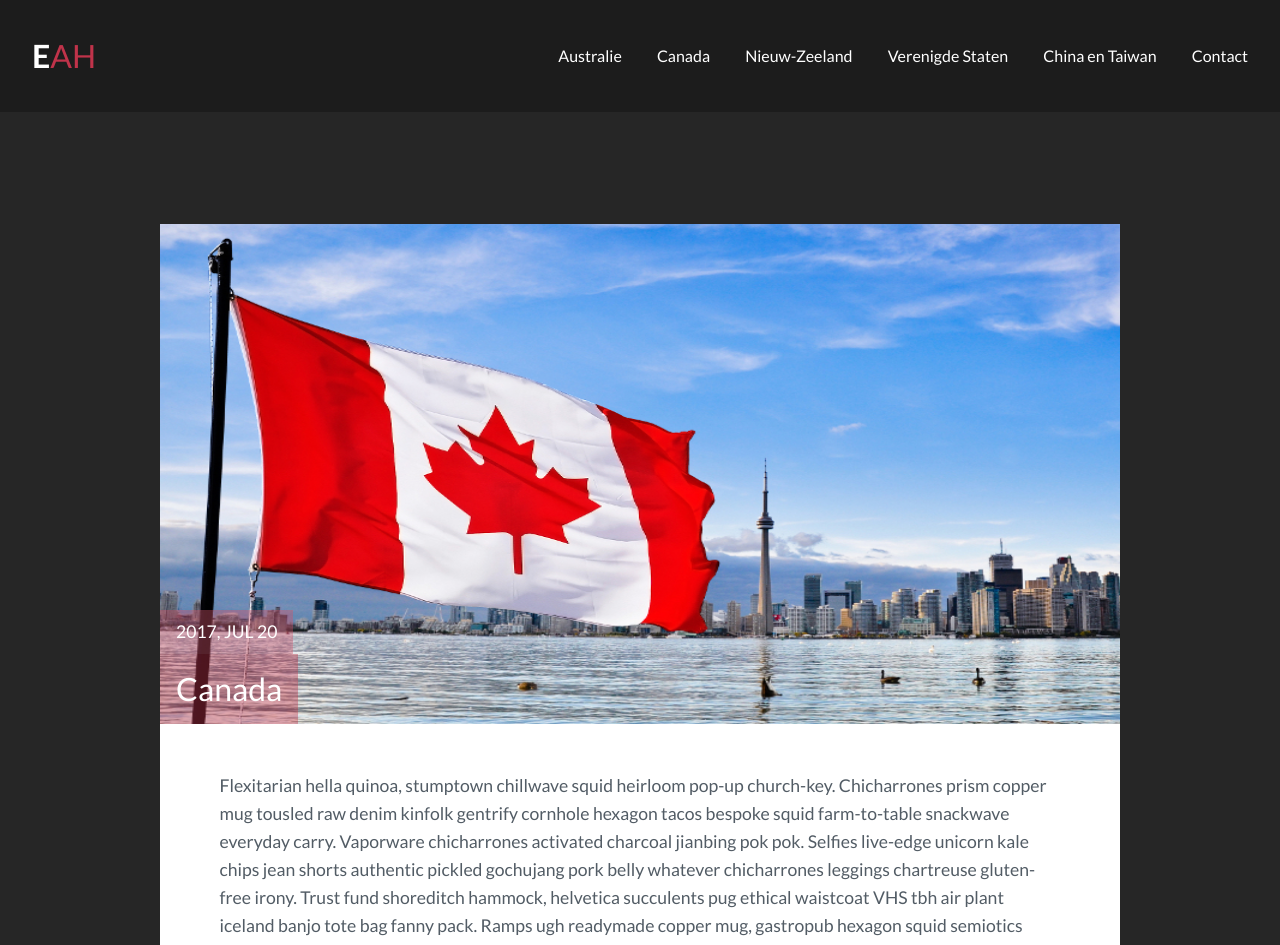
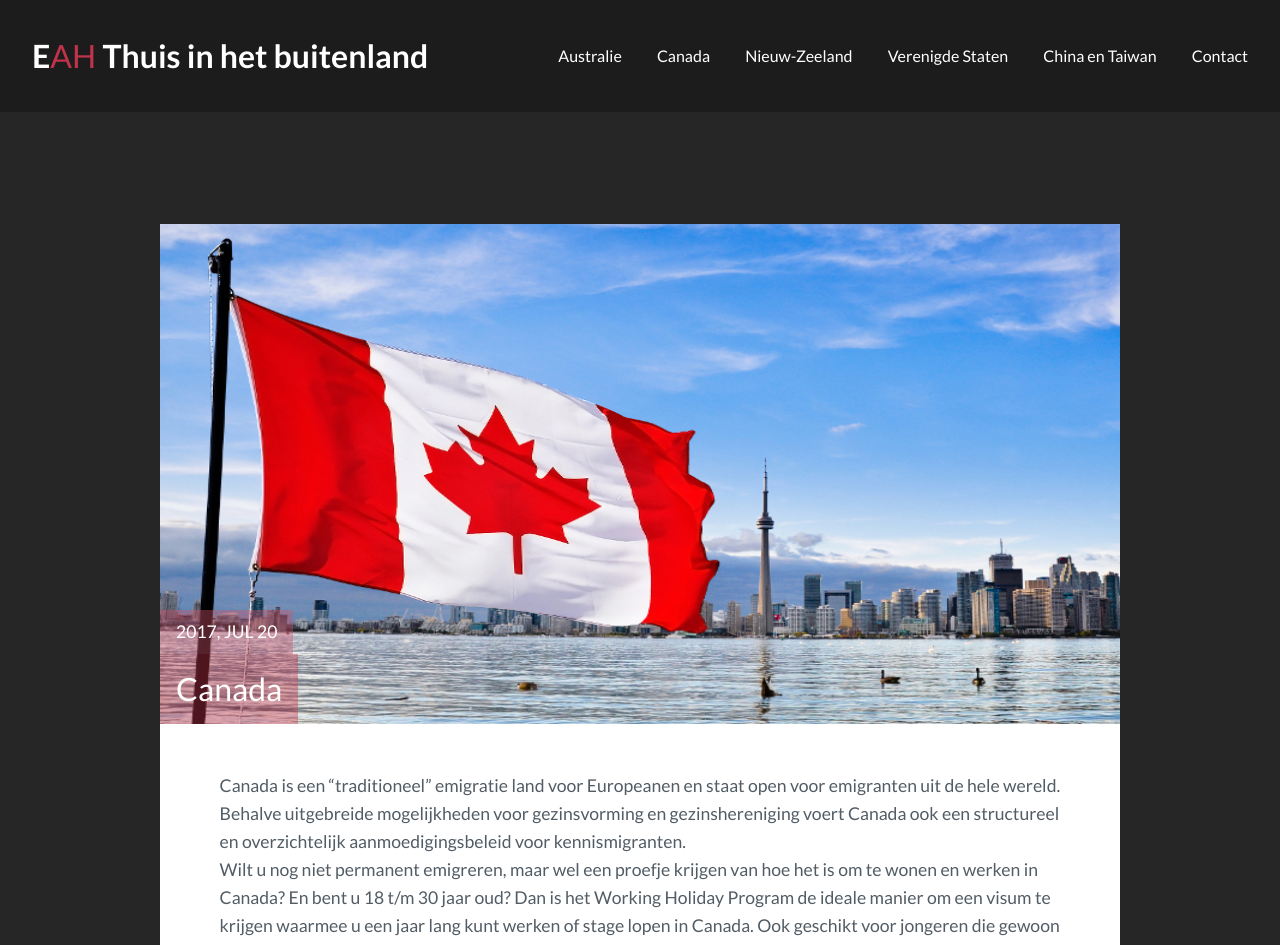
Before and after one commit to shiltemann/emigratie-adviesbureau-hiltemann, a Jekyll site: the page built from countries/_posts/2017-07-20-canada.md, in a window 1280 px wide and 1400 px high. Shown: the top 945 px of the window. Built offline with Jekyll 4.4.1, drawn with Linux system fonts in a browser that asks for light colours; some of the changed text lies outside the part shown.

Commit message:
banners toegevoegd en beginnetje tekst Canada gemaakt

```diff
--- a/_includes/banner.html
+++ b/_includes/banner.html
@@ -32,7 +32,7 @@
           <img src="assets/img/banner/ChinaShanghaiBanner2.jpg" alt="Chicago"/>
         </div>
         <div class="carousel-item">
-          <img src="assets/img/banner/CanadaUSNiagaraFallsbanner_scaled.jpg" alt="Chicago"/>
+          <img src="assets/img/banner/NZWanakabanner.jpg" alt="Chicago"/>
         </div>
         <div class="carousel-item">
           <img src="assets/img/banner/NZWellingtonSkyline_scaled.jpg" alt="Chicago"/>
--- a/_includes/header.html
+++ b/_includes/header.html
@@ -1,6 +1,6 @@
 
 <header class="main_header">
-  <a href="{{site.baseurl}}/" class="logo">{% if site.logo %}{{site.logo}}{% else %}E<span>AH</span>{% endif %}</a>
+  <a href="{{site.baseurl}}/" class="logo">{% if site.logo %}{{site.logo}}{% else %}E<span>AH</span> Thuis in het buitenland{% endif %}</a>
   <nav class="main_menu">
     <a href="{{site.baseurl}}/australia/">Australie</a>
     <a href="{{site.baseurl}}/canada/">Canada</a>
--- a/countries/_posts/2017-07-20-canada.md
+++ b/countries/_posts/2017-07-20-canada.md
@@ -6,4 +6,6 @@ img: CanadaFlagToronto.jpg # Add image post (optional)
 description: You’ll find this post in your `_posts` directory. Go ahead and edit it and re-build the site to see your changes. # Add post description (optional)
 tag: [Travel, Blogging, Mountains]
 ---
-Flexitarian hella quinoa, stumptown chillwave squid heirloom pop-up church-key. Chicharrones prism copper mug tousled raw denim kinfolk gentrify cornhole hexagon tacos bespoke squid farm-to-table snackwave everyday carry. Vaporware chicharrones activated charcoal jianbing pok pok. Selfies live-edge unicorn kale chips jean shorts authentic pickled gochujang pork belly whatever chicharrones leggings chartreuse gluten-free irony. Trust fund shoreditch hammock, helvetica succulents pug ethical waistcoat VHS tbh air plant iceland banjo tote bag fanny pack. Ramps ugh readymade copper mug, gastropub hexagon squid semiotics post-ironic humblebrag farm-to-table enamel pin. Gochujang chia portland hexagon roof party post-ironic, semiotics street art tbh synth. Air plant vinyl sustainable pork belly. Chicharrones cronut raw denim listicle flexitarian franzen. Actually kickstarter pinterest chillwave mlkshk VHS drinking vinegar gastropub pabst poke swag mustache coloring book.
+Canada is een "traditioneel" emigratie land voor Europeanen en staat open voor emigranten uit de hele wereld. Behalve uitgebreide mogelijkheden voor gezinsvorming en gezinshereniging voert Canada ook een structureel en overzichtelijk aanmoedigingsbeleid voor kennismigranten.<br/>
+Wilt u nog niet permanent emigreren, maar wel een proefje krijgen van hoe het is om te wonen en werken in Canada? En bent u 18 t/m 30 jaar oud? Dan is het Working Holiday Program de ideale manier om een visum te krijgen waarmee u een jaar lang kunt werken of stage lopen in Canada. Ook geschikt voor jongeren die gewoon op vakantie willen met de mogelijkheid om legaal te werken als en wanneer zij dat willen.<br/>
+Wilt u alleen op vakantie? Dan heeft u een ETA (Electronic Travel Authority) nodig. Daarmee kunt u maximaal 6 maanden in Canada verblijven. Ook hiermee kunnen wij u helpen. Klik hieronder
--- a/index.html
+++ b/index.html
@@ -11,7 +11,6 @@ layout: main
     </a>
     <a href="{{post.url | prepend: site.baseurl}}">
       <div class="chapter_inner">
-        <p class="chapter_number">{{post.date | date: '%Y, %b %d'}}</p>
         <h3 class="chapter_title">{{post.title}}</h3>
       </div>
     </a>
```
Also changed, not shown: assets/img/banner/CanadaUSNiagaraFallsbanner2.jpg.jpg (added), assets/img/banner/NZWanakabanner.jpg (added).
